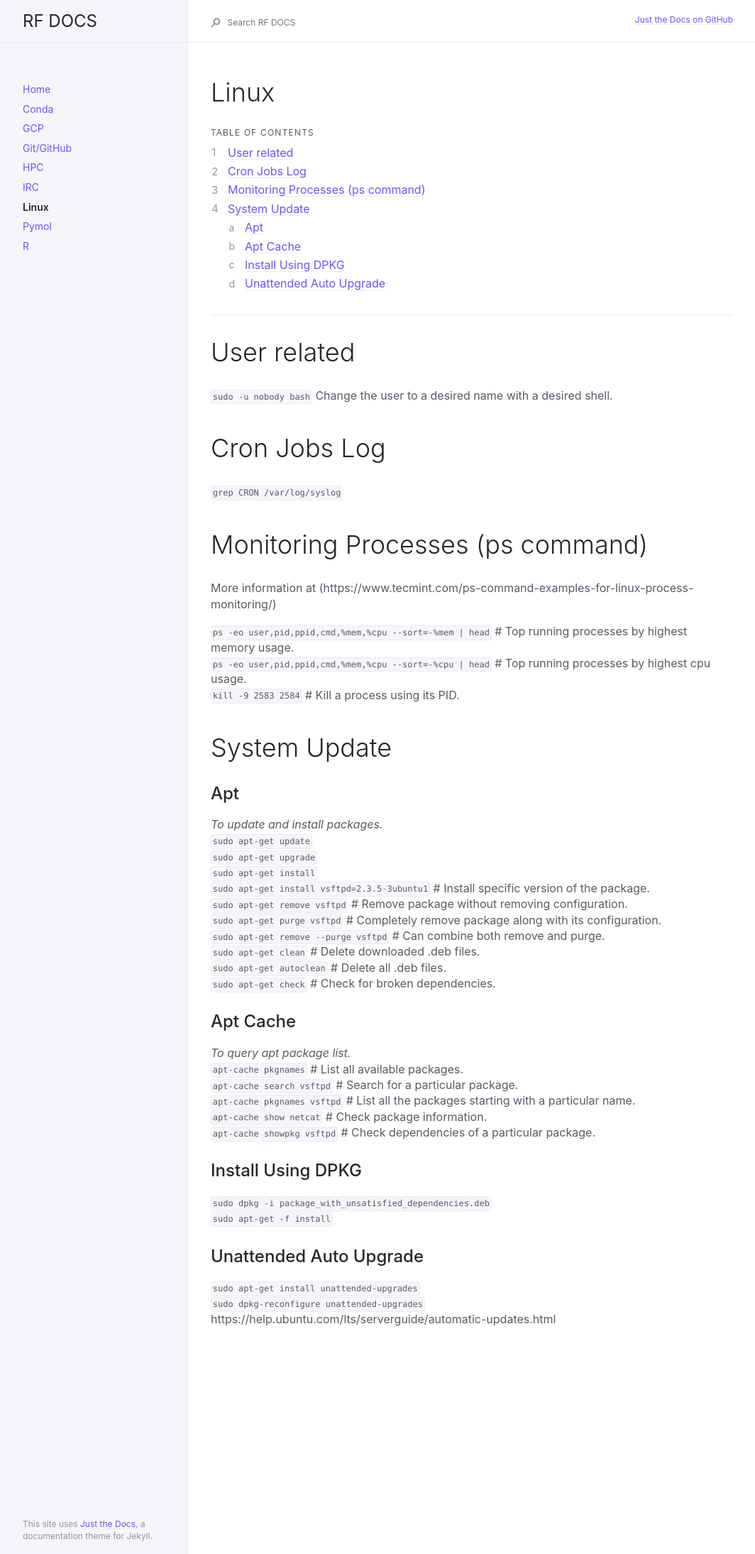
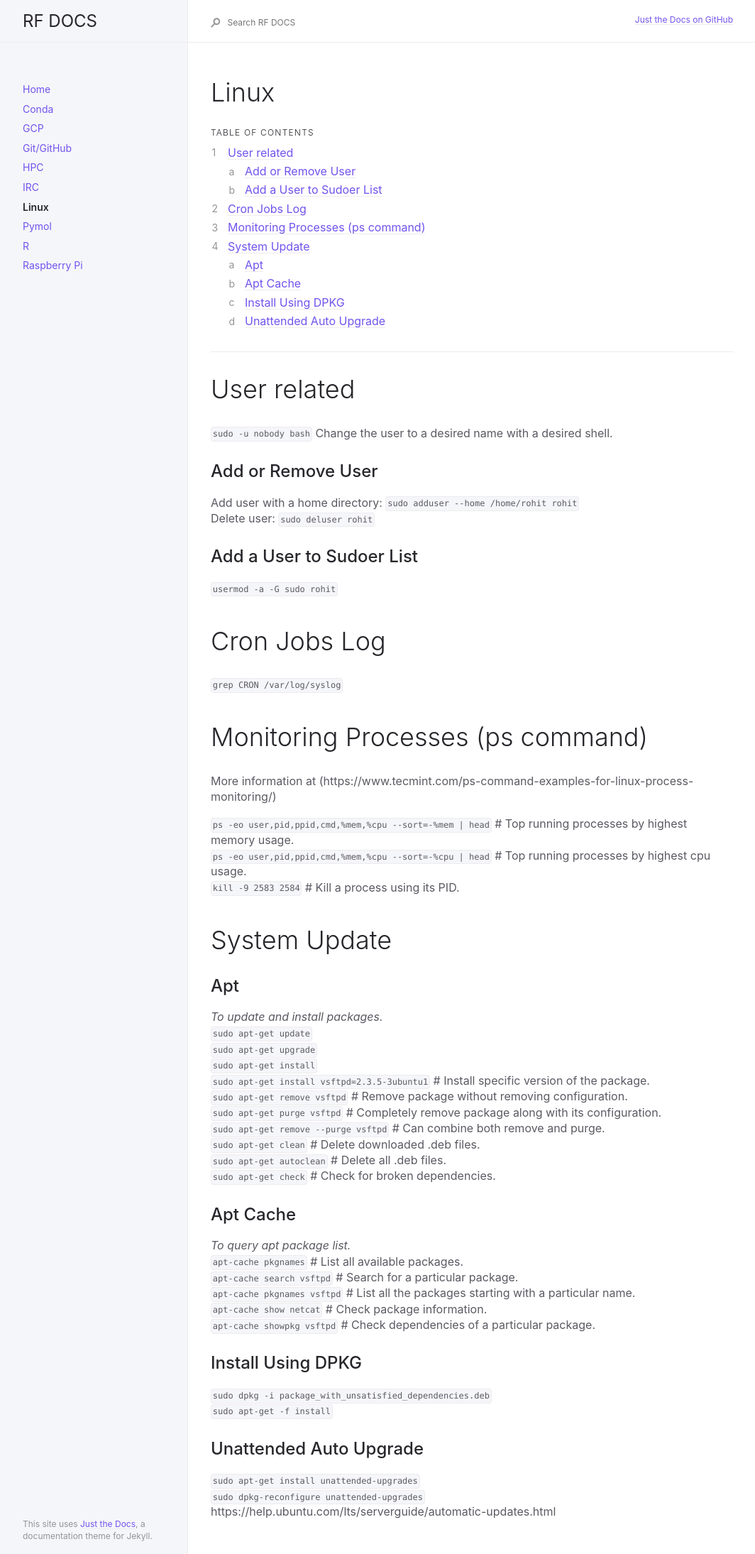
Before and after one commit to rohitfarmer/docs, a Jekyll site: the page built from docs/linux.md, in a window 1280 px wide. Shown: the whole page at 71% size, without its empty margins (91-1155 px from the left). Built offline with Jekyll 4.4.1, drawn with Linux system fonts in a browser that asks for light colours.

Commit message:
raspberrypi

```diff
--- a/docs/linux.md
+++ b/docs/linux.md
@@ -17,6 +17,14 @@ description: "Linux"
 ---
 # User related
 `sudo -u nobody bash` Change the user to a desired name with a desired shell.
+
+## Add or Remove User
+Add user with a home directory: `sudo adduser --home /home/rohit rohit`
+Delete user: `sudo deluser rohit`
+
+## Add a User to Sudoer List
+`usermod -a -G sudo rohit`
+
 
 # Cron Jobs Log
 `grep CRON /var/log/syslog`
```
Also changed, not shown: docs/raspberrypi.md (added, +41 -0 lines), 1 other file.
